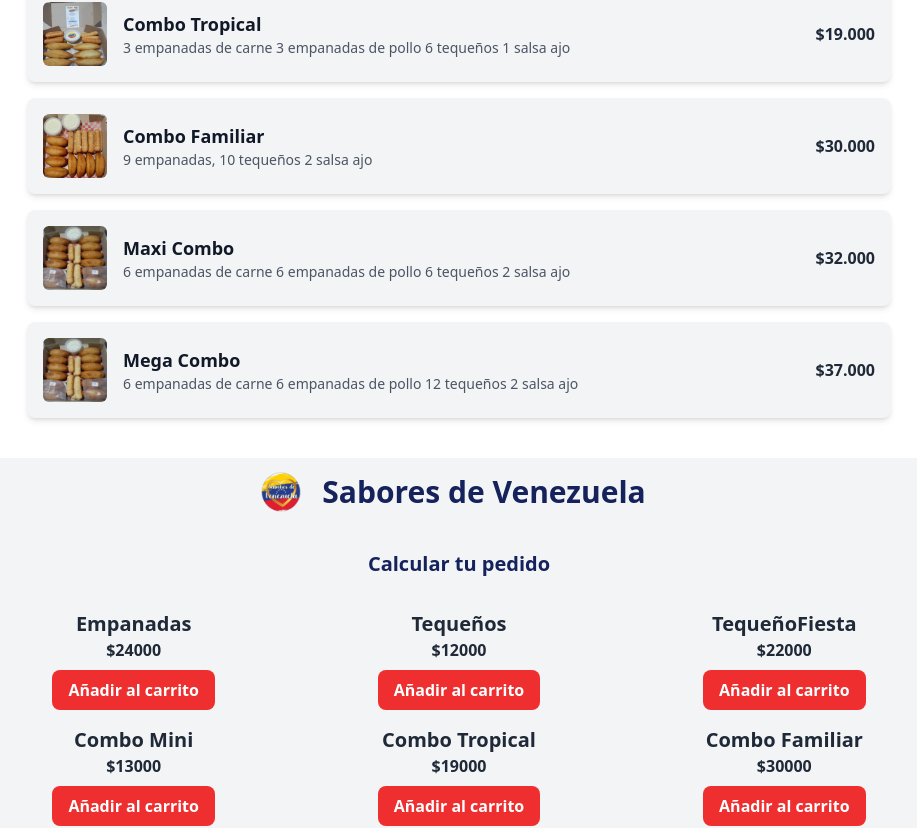
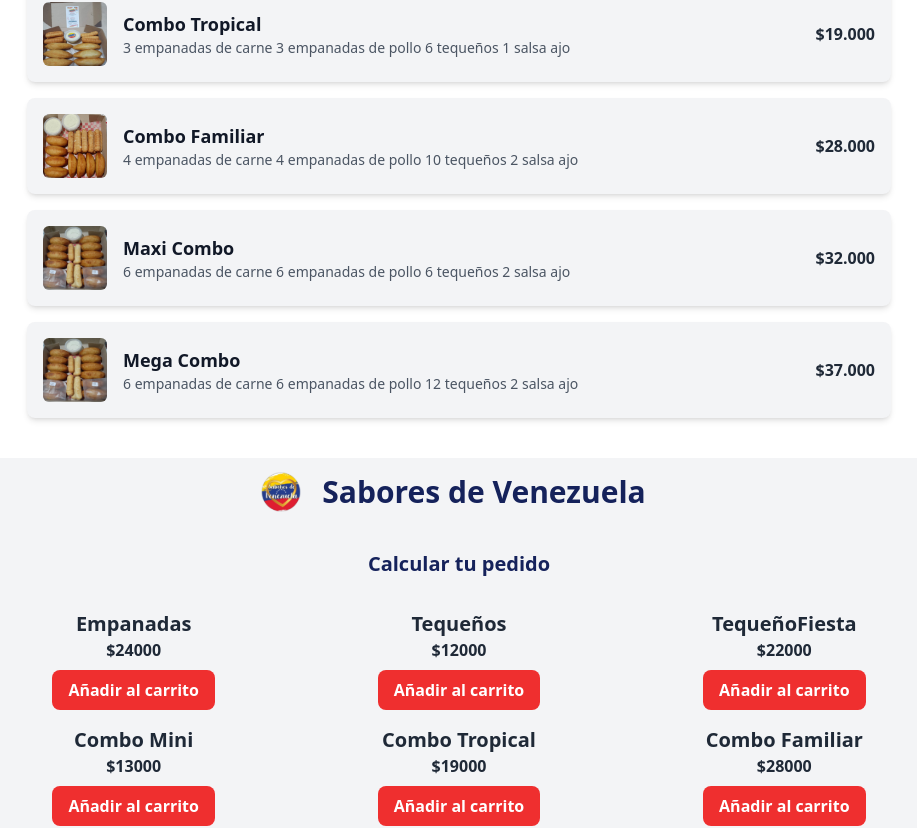
Before and after one commit to luismagnum/reactnav, a React (Vite) app: page / in a window 1280 px wide. Shown: the part 1322-2150 px from the top of the page, without its empty margins (181-1098 px from the left). Built offline with nearby package versions, Linux system fonts and the light colour scheme.

Commit message:
precio combo

```diff
--- a/src/components/ShoppingCart/ShoppingCart.jsx
+++ b/src/components/ShoppingCart/ShoppingCart.jsx
@@ -12,7 +12,7 @@
     { id: 3, name: 'TequeñoFiesta', price: 22000 },
     { id: 4, name: 'Combo Mini', price: 13000 },
     { id: 5, name: 'Combo Tropical', price: 19000 },
-    { id: 6, name: 'Combo Familiar', price: 30000 },
+    { id: 6, name: 'Combo Familiar', price: 28000 },
     { id: 7, name: 'Combo Maxi', price: 32000 },
     { id: 8, name: 'Combo Mega', price: 37000 },
   ];
--- a/src/components/menu/Menu.jsx
+++ b/src/components/menu/Menu.jsx
@@ -39,8 +39,8 @@
   {
     id: 6,
     name: "Combo Familiar",
-    description: "9 empanadas, 10 tequeños 2 salsa ajo",
-    price: "$30.000",
+    description: "4 empanadas de carne 4 empanadas de pollo 10 tequeños 2 salsa ajo",
+    price: "$28.000",
     image: "/combofa.jpg",
   },
   {
```
